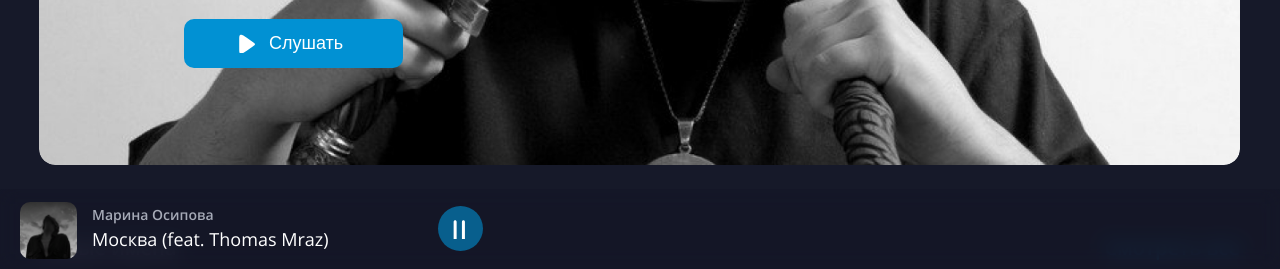
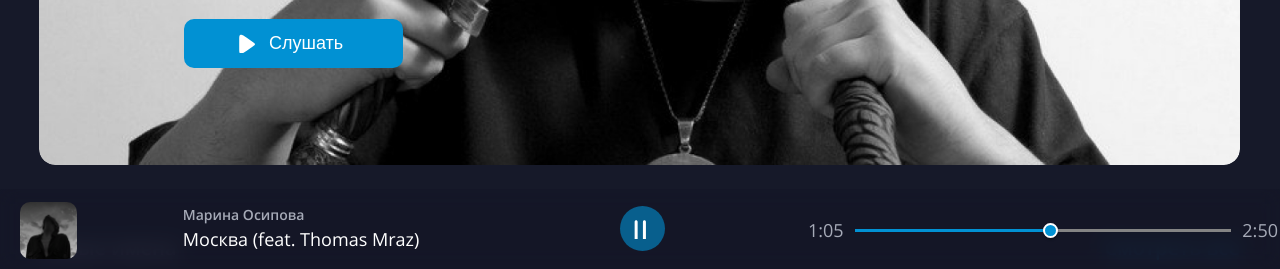
Before and after one commit to Saref111/music-startup, a website: page source/main-open-audioplayer.html in a window 1280 px wide. Shown: the part 531-800 px from the top of the page. Drawn offline with nearby package versions, Linux system fonts and the light colour scheme; files that its build step writes are made by us from their sources.

Commit message:
added scale

```diff
--- a/source/main-open-audioplayer.html
+++ b/source/main-open-audioplayer.html
@@ -1769,8 +1769,8 @@
                         <img src="img/image34.png" srcset="img/image34@2x.png 2x" alt="Album name" width="57" height="57">
                     </picture>
                 </div>
-                <h3 class="tracklist__info">
-                    <span class="tracklist__author">Марина Осипова</span>
+                <h3 class="tracklist__info stick-player__info">
+                    <span class="tracklist__author ">Марина Осипова</span>
                     <span class="tracklist__songname">Москва (feat. Thomas Mraz)</span>
                 </h3>
                 <div class="stick-player__controls">
@@ -1790,6 +1790,12 @@
                         </svg>
                     </button>
                 </div>
+                <div class="stick-player__position position">
+                    <span class="position__time">1:05</span>
+                    <div class="position__scale"></div>
+                    <span class="position__time">2:50</span>
+                    <div class="position__handle"></div>
+                </div>
             </section>
         </section>
     <script src="js/polyfils/swiper-bundle.min.js"></script>
--- /dev/null
+++ b/source/scss/blocks/position.scss
@@ -0,0 +1,24 @@
+.position {
+    display: flex;
+    justify-content: space-between;
+    align-items: center;
+    position: relative;
+}
+
+.position__scale {
+    width: 80%;
+    height: 3px;
+    background-color: #848484;
+    background-image: linear-gradient(to right, #0191D3 0%, #0191D3 50%, transparent 50%, transparent 100%);
+}
+
+.position__handle {
+    position: absolute;
+    background: #0191D3;
+    border: 2px solid #FFFFFF;
+    width: 15px;
+    height: 15px;
+    border-radius: 50%;
+    box-shadow: 0px 2px 2px rgba(0, 0, 0, 0.3);
+    left: 50%;
+}
--- a/source/scss/blocks/stick-player.scss
+++ b/source/scss/blocks/stick-player.scss
@@ -8,6 +8,8 @@
     width: 100%;
     height: 80px;
     z-index: 100;
+    display: flex;
+    justify-content: space-between;
 }
 
 .stick-player__controls {
@@ -70,3 +72,7 @@
         transform: scaleX(-1);
     }
 }
+
+.stick-player__position {
+    width: 470px;
+}
--- a/source/scss/style.scss
+++ b/source/scss/style.scss
@@ -23,3 +23,4 @@
 @import "./blocks/hover-block.scss";
 @import "./blocks/player.scss";
 @import "./blocks/stick-player.scss";
+@import "./blocks/position.scss";
```
